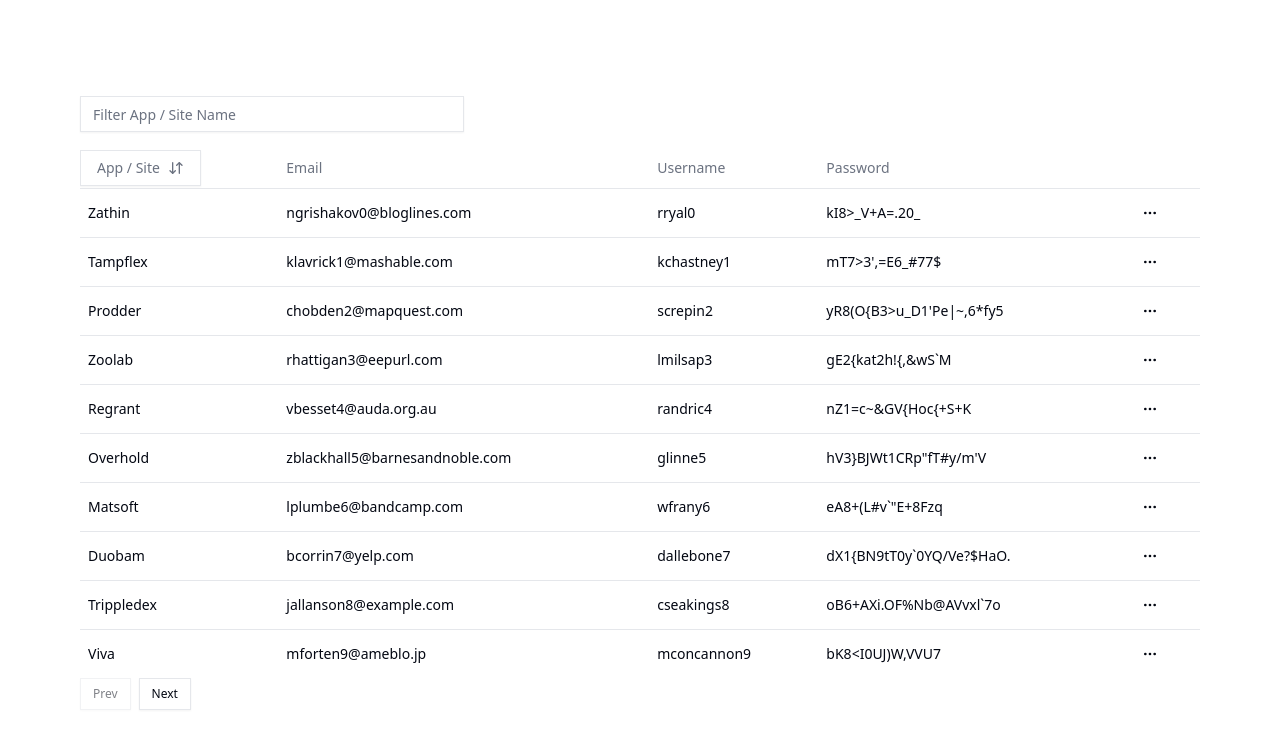
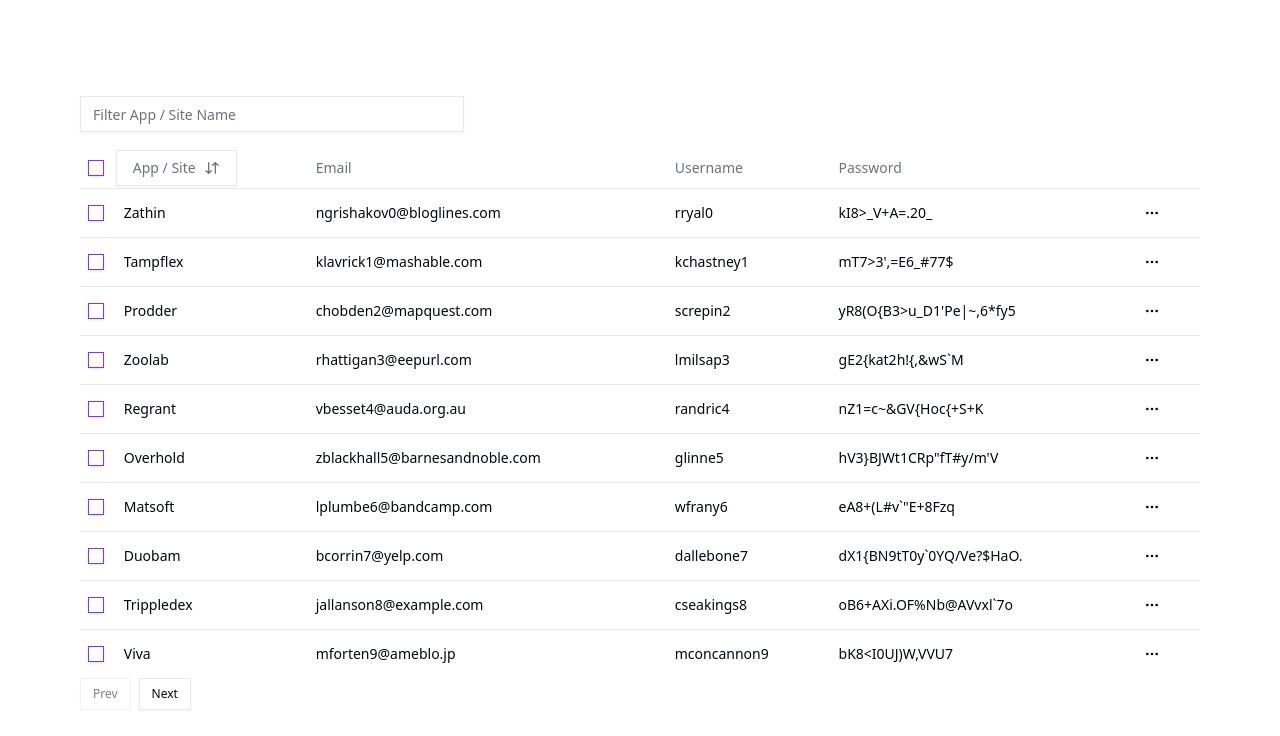
Before and after one commit to KyleWasTakenn/Data-Table-Component, a React (Vite) app: page / in a window 1280 px wide. Shown: the top 736 px of the page. Built offline with nearby package versions, Linux system fonts and the light colour scheme.

Commit message:
Added select / select all feature with checkboxes. TODO:     Fix shifting on click for checkboxes.

```diff
--- a/package.json
+++ b/package.json
@@ -10,6 +10,7 @@
     "preview": "vite preview"
   },
   "dependencies": {
+    "@radix-ui/react-checkbox": "^1.0.4",
     "@radix-ui/react-dropdown-menu": "^2.0.6",
     "@radix-ui/react-icons": "^1.3.0",
     "@radix-ui/react-slot": "^1.0.2",
--- a/src/accounts/columns.tsx
+++ b/src/accounts/columns.tsx
@@ -11,8 +11,33 @@
   DropdownMenuTrigger,
 } from "@/components/ui/dropdown-menu";
 import { MoreHorizontal, ArrowDownUp } from "lucide-react";
+import { Checkbox } from "@/components/ui/checkbox";
 
 export const columns: ColumnDef<Account>[] = [
+  {
+    id: "Select",
+    header: ({ table }) => {
+      return (
+        <Checkbox
+          checked={table.getIsAllPageRowsSelected()}
+          onCheckedChange={(value) => {
+            table.toggleAllPageRowsSelected(!!value);
+          }}
+        />
+      );
+    },
+    cell: ({ row }) => {
+      return (
+        <Checkbox
+          checked={row.getIsSelected()}
+          onCheckedChange={(value) => {
+            row.toggleSelected(!!value);
+          }}
+        />
+      );
+    },
+  },
+
   {
     header: ({ column }) => {
       return (
--- /dev/null
+++ b/src/components/ui/checkbox.tsx
@@ -0,0 +1,28 @@
+import * as React from "react"
+import * as CheckboxPrimitive from "@radix-ui/react-checkbox"
+import { CheckIcon } from "@radix-ui/react-icons"
+
+import { cn } from "@/lib/utils"
+
+const Checkbox = React.forwardRef<
+  React.ElementRef<typeof CheckboxPrimitive.Root>,
+  React.ComponentPropsWithoutRef<typeof CheckboxPrimitive.Root>
+>(({ className, ...props }, ref) => (
+  <CheckboxPrimitive.Root
+    ref={ref}
+    className={cn(
+      "peer h-4 w-4 shrink-0 rounded-sm border border-primary shadow focus-visible:outline-none focus-visible:ring-1 focus-visible:ring-ring disabled:cursor-not-allowed disabled:opacity-50 data-[state=checked]:bg-primary data-[state=checked]:text-primary-foreground",
+      className
+    )}
+    {...props}
+  >
+    <CheckboxPrimitive.Indicator
+      className={cn("flex items-center justify-center text-current")}
+    >
+      <CheckIcon className="h-4 w-4" />
+    </CheckboxPrimitive.Indicator>
+  </CheckboxPrimitive.Root>
+))
+Checkbox.displayName = CheckboxPrimitive.Root.displayName
+
+export { Checkbox }
```
Also changed, not shown: 1 other file (tests, documents, lock files or other folders).
